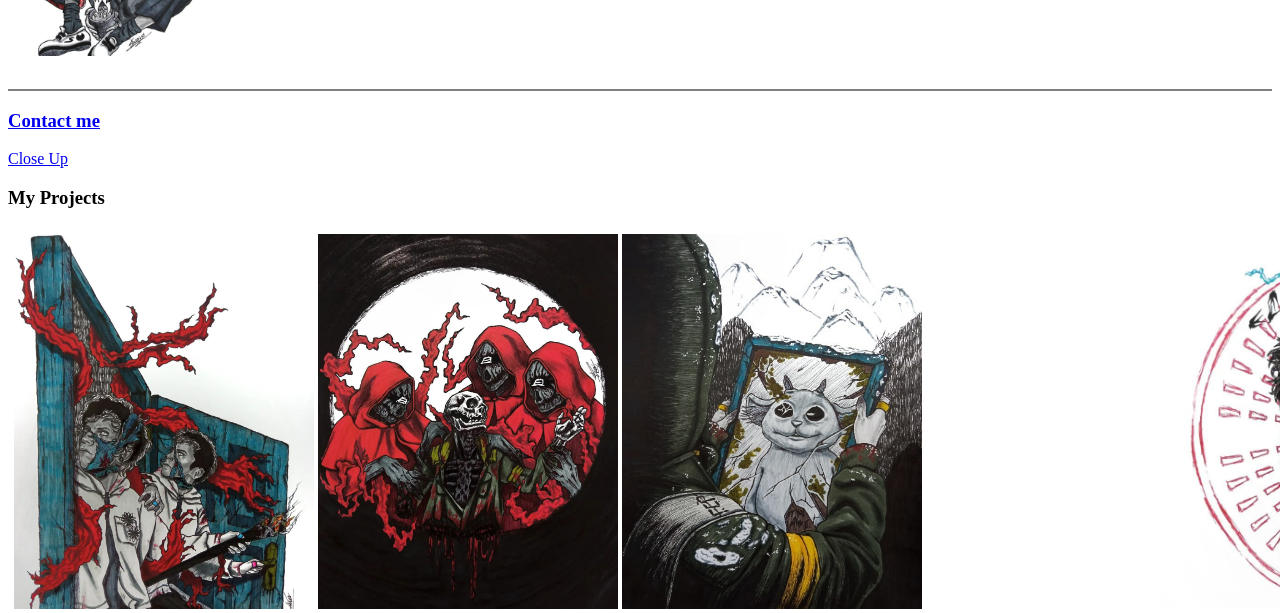
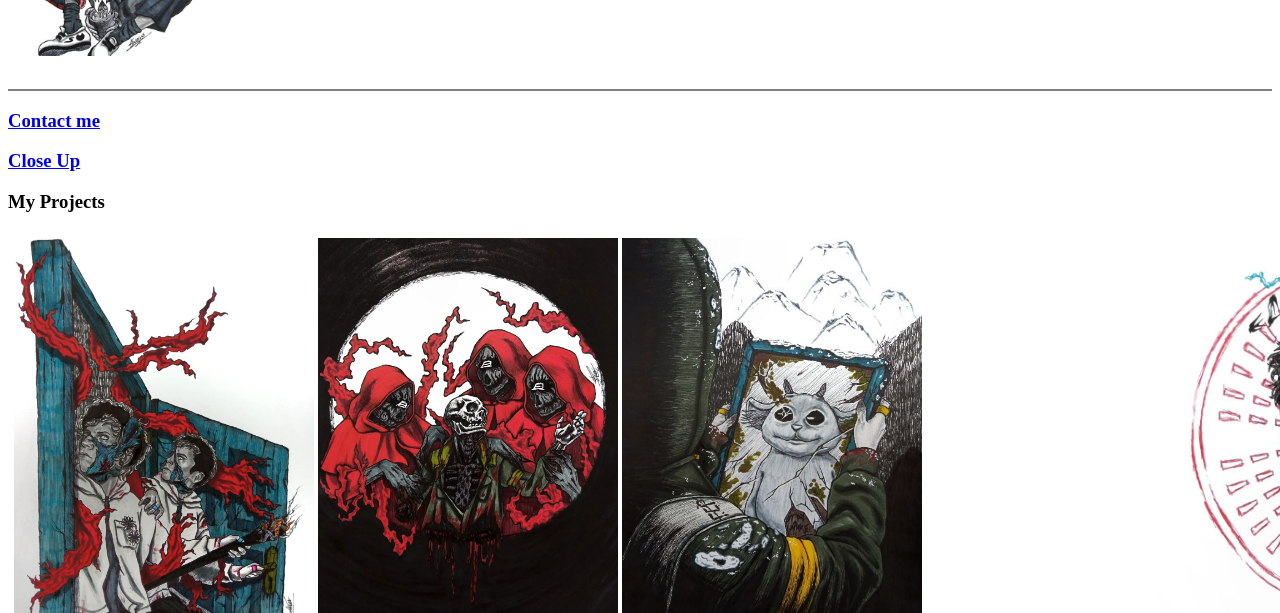
Before and after one commit to CT196/SHER, a plain HTML site: page index.html in a window 1280 px wide. Shown: the part 223-836 px from the top of the page. Drawn offline with Linux system fonts and the light colour scheme.

Commit message:
edit Close UP link

```diff
--- a/index.html
+++ b/index.html
@@ -14,7 +14,7 @@
     </table>
     <hr noshade>
     <h3><a href="Contact me.html">Contact me</a></h3>
-    <a href="Close Up.html">Close Up</a>
+     <h3><a href="Close UP.html">Close Up</a> </h3>
     <h3>My Projects</h3>
     <table>
     <tr>
```
